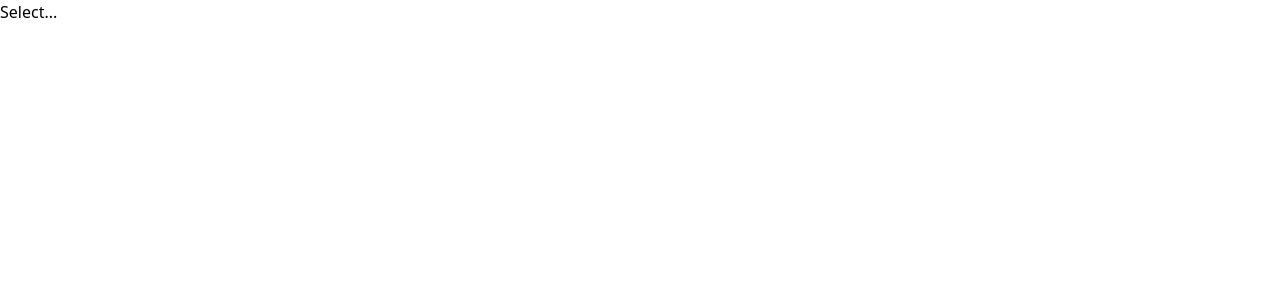
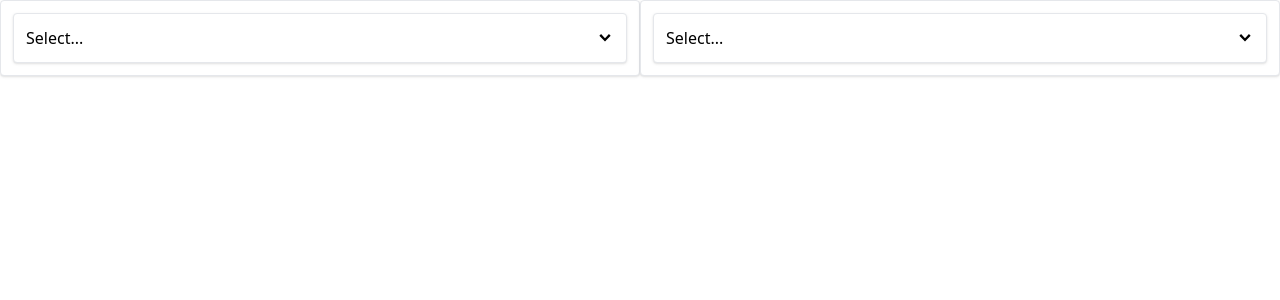
Before and after one commit to tlcrezende/comps, a React (Create React App) app: page / in a window 1280 px wide. Shown: the top 300 px of the page. Built offline with nearby package versions, Linux system fonts and the light colour scheme.

Commit message:
Add panel

```diff
--- a/src/App.js
+++ b/src/App.js
@@ -15,7 +15,10 @@
   ];
   console.log("oi")
   return (
-    <Dropdown options={options} value={selection} onChange={handleSelect} />
+    <div className="flex">
+      <Dropdown options={options} value={selection} onChange={handleSelect} />
+      <Dropdown options={options} value={selection} onChange={handleSelect} />
+    </div>
   );
 }
 
--- a/src/components/Dropdown.js
+++ b/src/components/Dropdown.js
@@ -1,4 +1,6 @@
 import { useState } from "react";
+import { GoChevronDown } from 'react-icons/go'
+import Panel from "./Panel";
 
 function Dropdown ({options, value, onChange }) {
   const [isOpen, setIsOpen] = useState(false);
@@ -13,13 +15,13 @@
   }
 
   const renderedOptions = options.map((option) => {
-    return <div onClick={() => handleOptionClick(option)} key={option.value}>{option.label}</div>
+    return <div className="bg-sky-100 rounded cursor-pointer p-1" onClick={() => handleOptionClick(option)} key={option.value}>{option.label}</div>
   })
 
-  return <div>
-    <div onClick={handleClick}>{value?.label || 'Select...'}</div>
-    {isOpen && <div>{renderedOptions}</div>}
-  </div>
+  return <Panel className="w-48 relative">
+    <Panel className="flex justify-between items-center cursor-pointer" onClick={handleClick}>{value?.label || 'Select...'}<GoChevronDown className="text-lg"/></Panel>
+    {isOpen && <div className="absolute top-full" >{renderedOptions}</div>}
+  </Panel>
 }
 
 export default Dropdown
--- /dev/null
+++ b/src/components/Panel.js
@@ -0,0 +1,9 @@
+import classNames from "classnames";
+
+function Panel( {children, className, ...rest}) {
+  const finalClassNames = classNames('border rounded p-3 shadow bg-white w-full', className);
+
+  return <div {...rest} className={finalClassNames}> {children} </div>
+}
+
+export default Panel;
```
